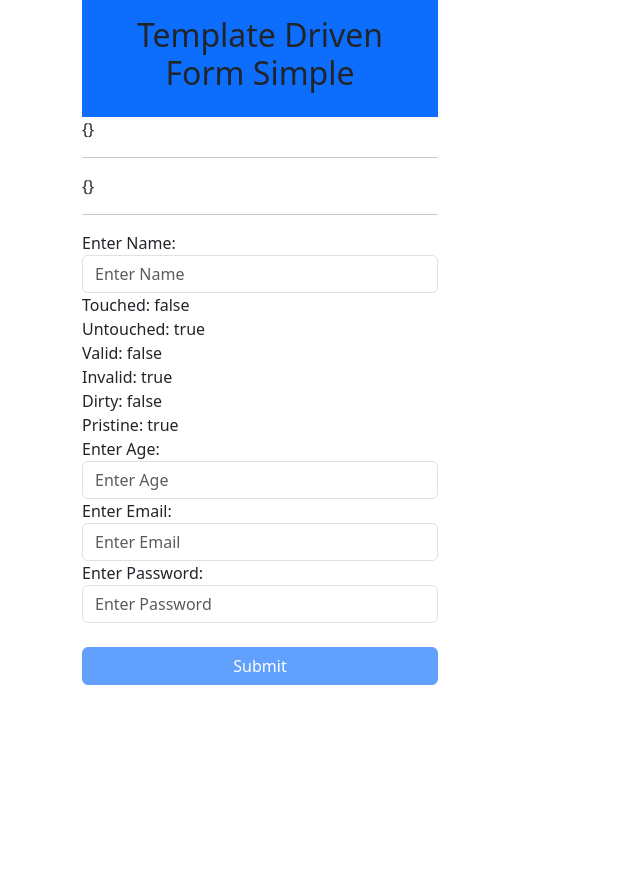
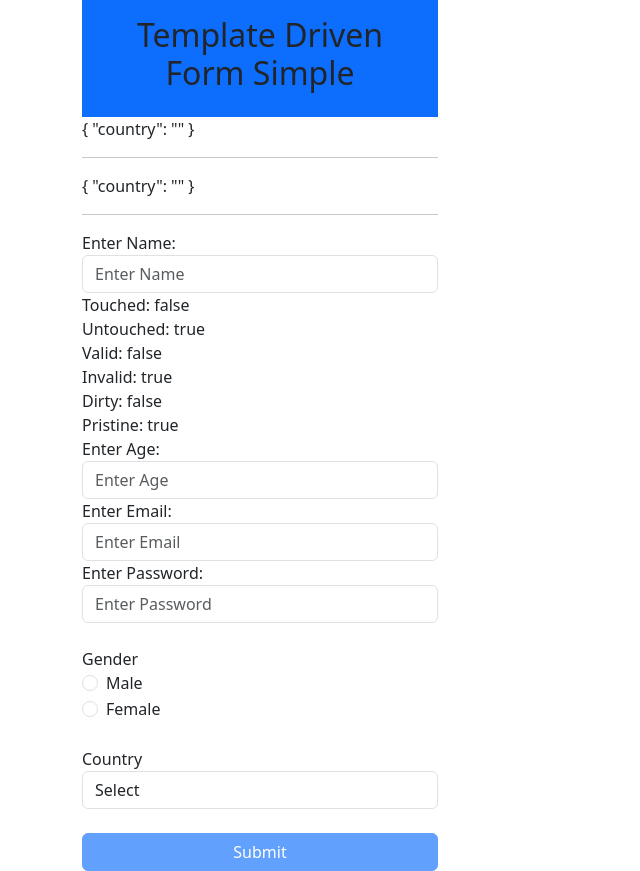
Before and after one commit to Jimi-Chhatrala/angular-tutorial-pm, an Angular app: page / in a window 1280 px wide. Shown: the whole page, without its empty margins (0-640 px from the left). Before the commit the page ends 800 px from the top, so only its background shows below. Built offline with nearby package versions, Linux system fonts and the light colour scheme.

Commit message:
23-template-driven-forms-simple = Added radio and dropdown form controls.

```diff
--- a/src/app/app.html
+++ b/src/app/app.html
@@ -27,6 +27,7 @@
         <div class="alert alert-danger" *ngIf="name.touched && name.invalid">
           <div *ngIf="name.errors && name.errors['required']">Name is Required</div>
           <div *ngIf="name.errors && name.errors['minlength']">3 Characters Must</div>
+          <div *ngIf="name.errors && name.errors['maxlength']">15 Characters Max</div>
         </div>
         Touched: {{ name.touched }}
         <br />
@@ -100,6 +101,52 @@
           <div *ngIf="password.errors && password.errors['pattern']">Invalid Password</div>
         </div>
         <br />
+        <label for="">Gender</label>
+        <div class="form-check">
+          <input
+            type="radio"
+            class="form-check-input"
+            required
+            value="Male"
+            #gender="ngModel"
+            [(ngModel)]="std.gender"
+            name="gender"
+          />
+          <label for="">Male</label>
+        </div>
+        <div class="form-check">
+          <input
+            type="radio"
+            class="form-check-input"
+            required
+            value="Female"
+            #gender="ngModel"
+            [(ngModel)]="std.gender"
+            name="gender"
+          />
+          <label for="">Female</label>
+        </div>
+        <br />
+        <div class="form-group">
+          <label for="">Country</label>
+          <select
+            name="country"
+            class="form-control"
+            [class.is-invalid]="country.touched && country.invalid"
+            required
+            #country="ngModel"
+            [(ngModel)]="std.country"
+          >
+            <option value="" selected>Select</option>
+            <option value="USA">USA</option>
+            <option value="Canada">Canada</option>
+            <option value="Australia">Australia</option>
+          </select>
+        </div>
+        <div class="alert alert-danger" *ngIf="country.touched && country.invalid">
+          <div *ngIf="country.errors && country.errors['required']">Country is Required</div>
+        </div>
+        <br />
         <div class="d-grid">
           <input
             type="submit"
--- a/src/app/app.ts
+++ b/src/app/app.ts
@@ -12,8 +12,12 @@ import { Student } from './student';
 export class App {
   protected readonly title = signal('angular-tutorial-pm');
 
-  constructor() {}
   std = new Student();
+
+  constructor() {
+    this.std.country = '';
+  }
+
   save(formData: any) {
     // console.log('++++++++++++++++++++ formData: ', formData);
     // const std = new Student(formData.name, formData.age, formData.email);
--- a/src/app/student.ts
+++ b/src/app/student.ts
@@ -7,5 +7,7 @@ export class Student {
     public age?: number,
     public email?: string,
     public password?: string,
+    public gender?: string,
+    public country?: string,
   ) {}
 }
```
